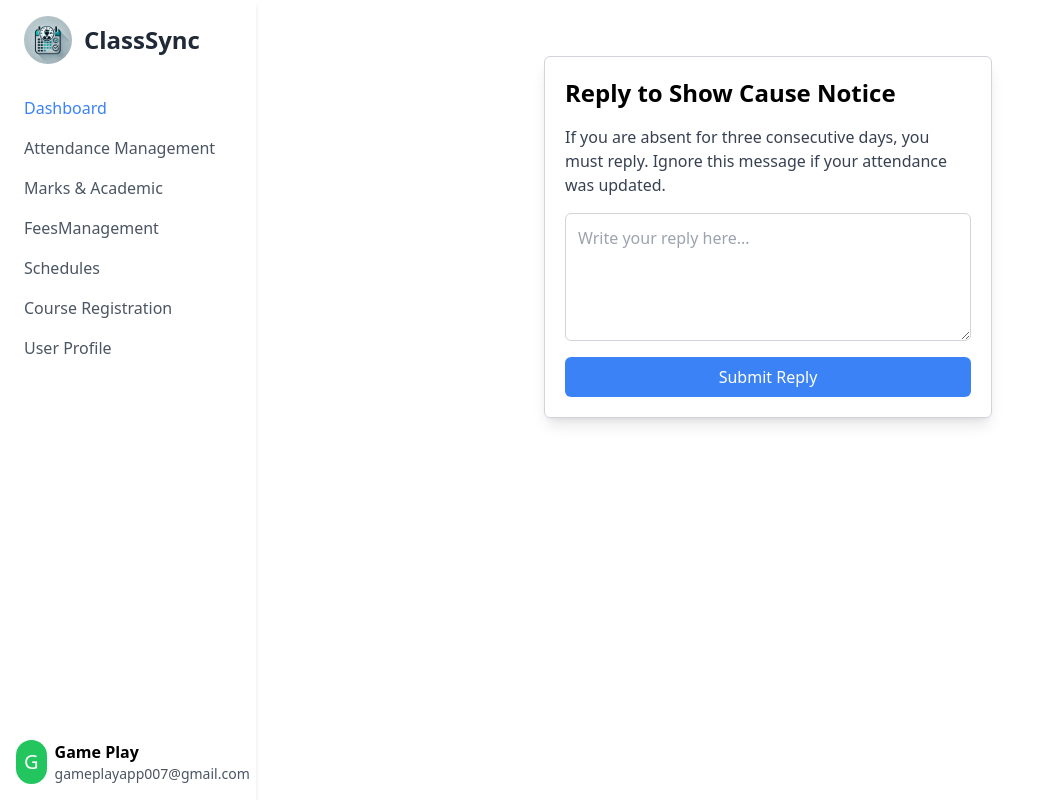
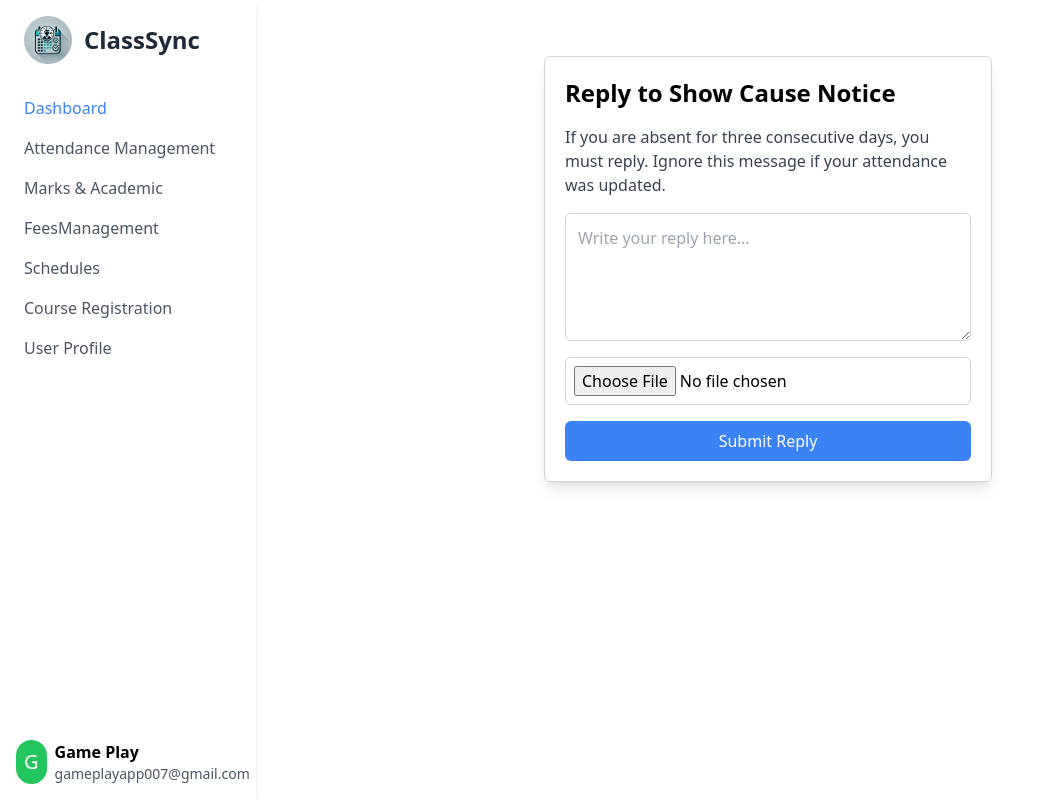
Before and after one commit to Gamerking177/classync, a React (Create React App) app: page /reply in a window 1280 px wide. Shown: the whole page, without its empty margins (0-1039 px from the left). Built offline with nearby package versions, Linux system fonts and the light colour scheme.

Commit message:
added uplaod file option in showcause

```diff
--- a/src/Replypage.js
+++ b/src/Replypage.js
@@ -3,17 +3,26 @@ import React, { useState } from 'react';
 
 const ReplyPage = () => {
   const [reply, setReply] = useState('');
+  const [file, setFile] = useState(null);
 
   const handleInputChange = (event) => {
     setReply(event.target.value);
   };
 
+  const handleFileChange = (event) => {
+    setFile(event.target.files[0]);
+  };
+
   const handleSubmit = (event) => {
     event.preventDefault();
-    // Here you would handle the form submission, e.g., send the reply to a server
+    // Handle the form submission here, e.g., send reply and file to a server
     console.log('Reply submitted:', reply);
+    if (file) {
+      console.log('File uploaded:', file.name);
+    }
     alert('Reply submitted successfully!');
-    setReply(''); // Clear the input after submission
+    setReply(''); // Clear the reply input
+    setFile(null); // Clear the file input
   };
 
   return (
@@ -30,6 +39,11 @@ const ReplyPage = () => {
           className="p-3 border border-gray-300 rounded-md w-full h-32"
           required
         />
+        <input
+          type="file"
+          onChange={handleFileChange}
+          className="border border-gray-300 rounded-md p-2"
+        />
         <button
           type="submit"
           className="bg-blue-500 text-white py-2 px-4 rounded-md hover:bg-blue-600 transition"
```
